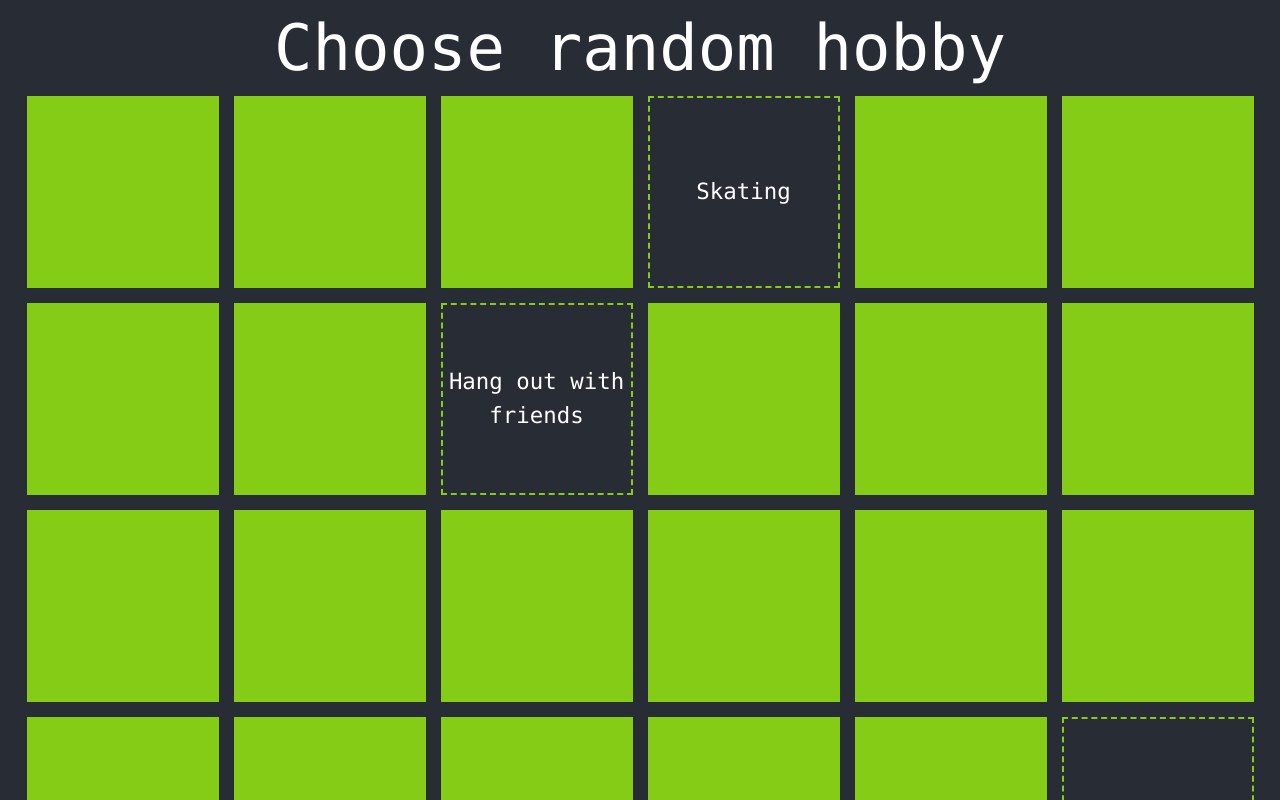
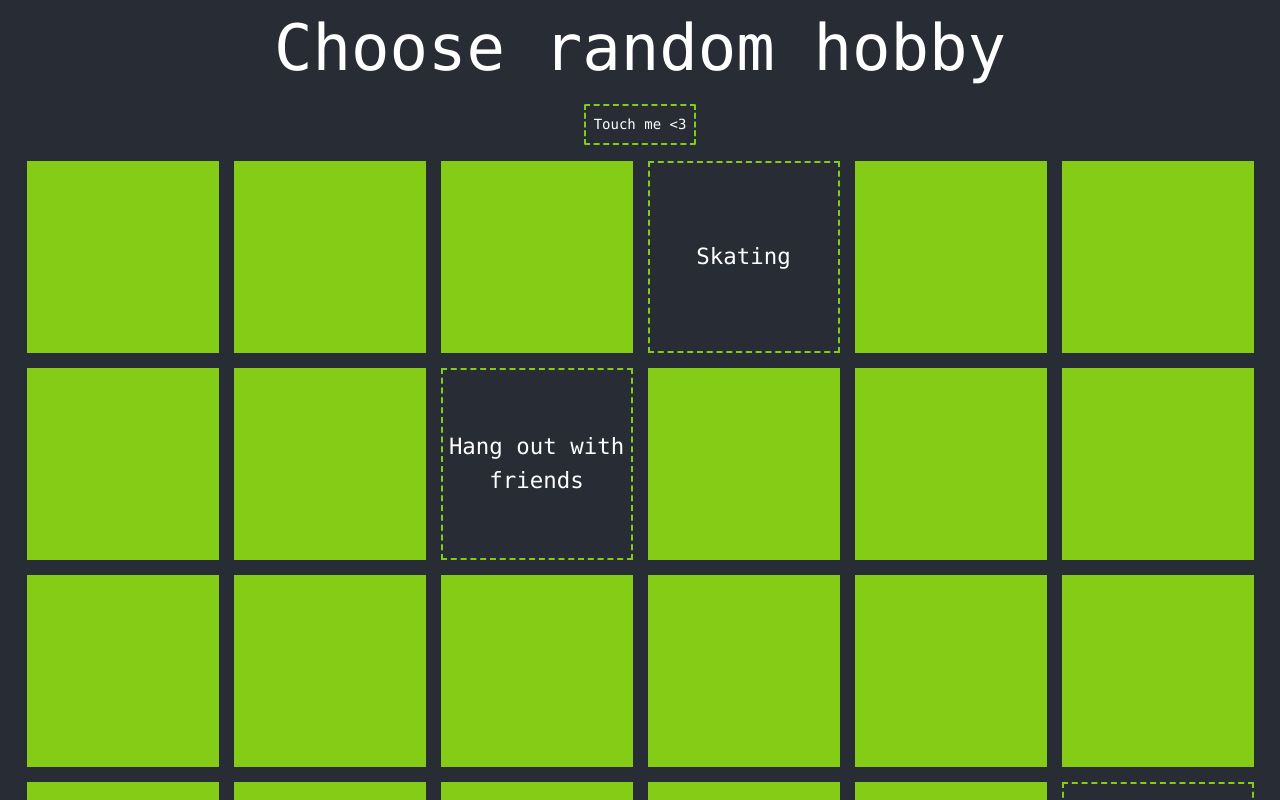
Before and after one commit to SashaGraves/random-hobby, a React (Create React App) app: page / in a window 1280 px wide. Shown: the top 800 px of the page. Built offline with nearby package versions, Linux system fonts and the light colour scheme.

Commit message:
Button that unintentionally randomizes cards

```diff
--- a/src/App.js
+++ b/src/App.js
@@ -1,13 +1,21 @@
 import './App.css';
+import {useState} from 'react';
 import {FlipCard} from './FlipCard'
 import {hobbies} from './constants'
 
 function App() {
 
+  const [someState, setSomeState] = useState(false)
+
+  const toggleButton = () => {
+    setSomeState(prevState => !prevState);
+  }
+
   return (
     <div>
       <div className="App">
       <h1 className="App-title">Choose random hobby</h1>
+      <button className='mt-2 mb-4 mx-auto rounded-sm	border-2 text-white	border-dashed border-lime-500 hover:border-lime-200 w-fit p-2 ' onClick={toggleButton}>{someState ? 'Hey sweetie!' : 'Touch me <3'}</button>
         <div className="App-content h-full">
           {Object.keys(hobbies)
               .map(value => ( [value, Math.random()] ))
```
